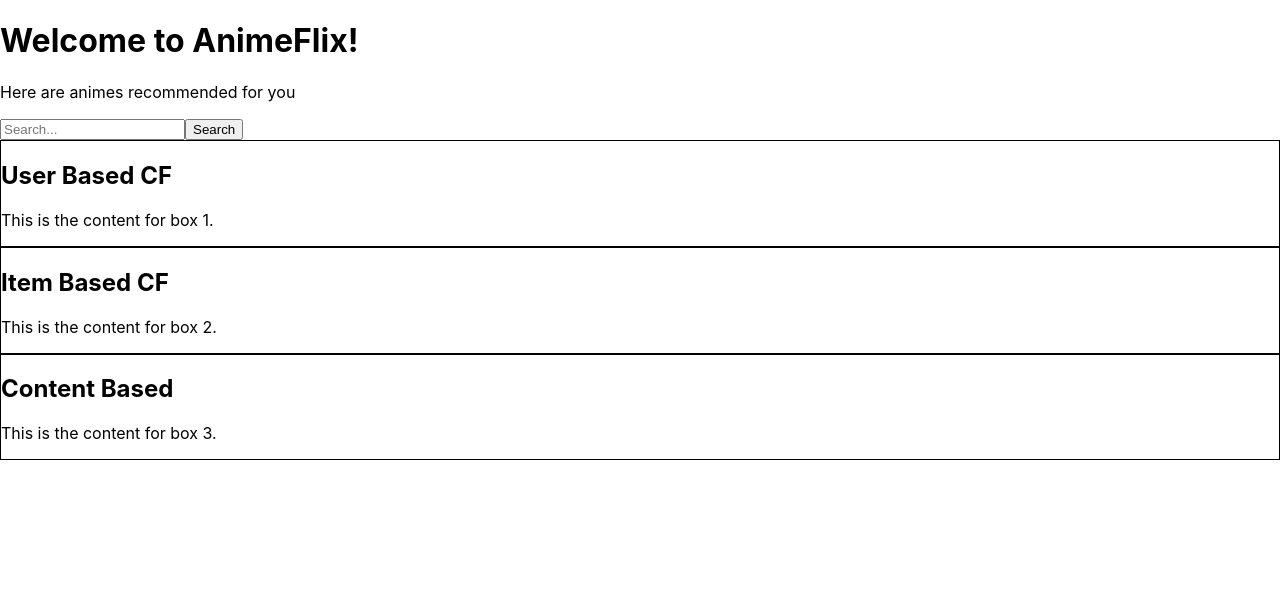
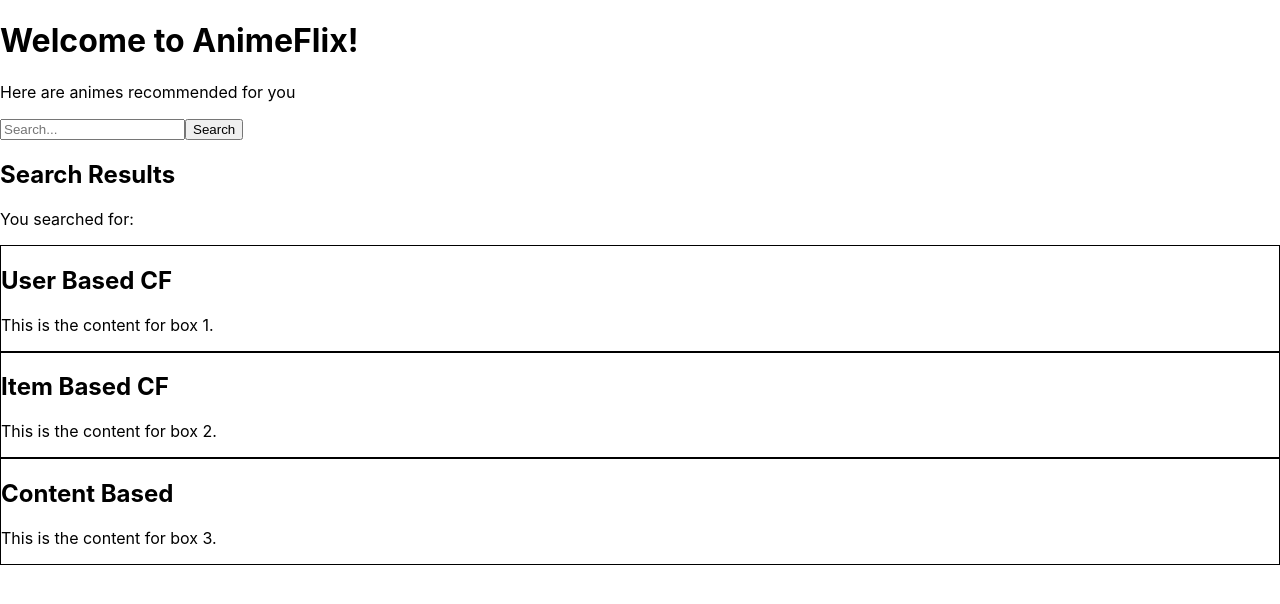
Before and after one commit to thermistokles/AnimeFlix, a React (Create React App) app in the folder frontend/: page / in a window 1280 px wide. Shown: the top 604 px of the page. Built offline with nearby package versions, Linux system fonts and the light colour scheme.

Commit message:
changed UI

```diff
--- a/frontend/src/App.js
+++ b/frontend/src/App.js
@@ -2,12 +2,26 @@ import SearchBar from './SearchBar';
 import TextBlock from './TextBlock';
 import Box from './Box';
 import SmallBox from './SmallBox';
+import React, { useState } from 'react';
+import SearchResults from './searchResults';
 
 function App() {
+
+  const [searchTerm, setSearchTerm] = useState('');
+
+  const handleSearchChange = (value) => {
+    setSearchTerm(value);
+  };
+
+  const updateSearchTerm = (value) => {
+    setSearchTerm(value);
+  };
+
   return (
     <div>
       <TextBlock />
-      <SearchBar />
+      <SearchBar onSearchChange={handleSearchChange} updateSearchTerm={updateSearchTerm} />
+      <SearchResults searchTerm={searchTerm} />
       <Box title="User Based CF" content="This is the content for box 1.">
         <SmallBox color="red" content="1" />
         <SmallBox color="green" content="2" />
--- a/frontend/src/SearchBar.js
+++ b/frontend/src/SearchBar.js
@@ -1,9 +1,16 @@
 import React from 'react';
 
-function SearchBar() {
+function SearchBar(props) {
+
+  const handleSearchChange = (event) => {
+    const searchTerm = event.target.value;
+    props.onSearchChange(searchTerm);
+    props.updateSearchTerm(searchTerm); // add this line
+  };
+
   return (
     <div>
-      <input type="text" placeholder="Search..." />
+      <input type="text" placeholder="Search..." onChange={handleSearchChange}/>
       <button type="submit">Search</button>
     </div>
   );
--- /dev/null
+++ b/frontend/src/searchResults.js
@@ -0,0 +1,12 @@
+import React from 'react';
+
+function SearchResults(props) {
+  return (
+    <div>
+      <h2>Search Results</h2>
+      <p>You searched for: {props.searchTerm}</p>
+    </div>
+  );
+}
+
+export default SearchResults;
```
